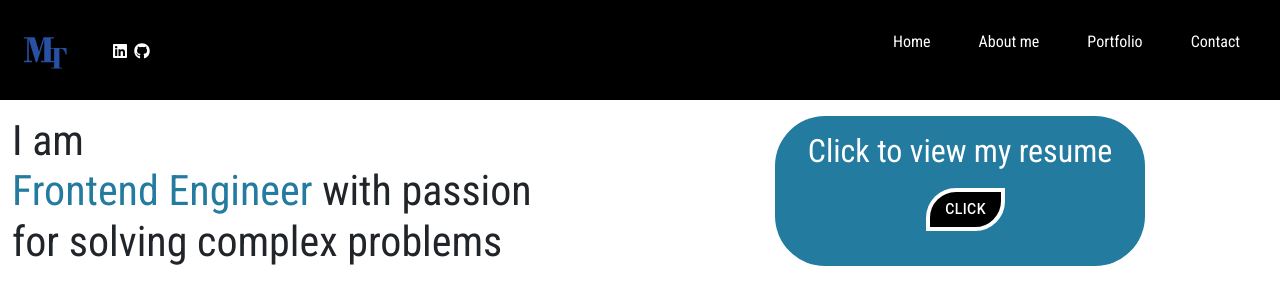
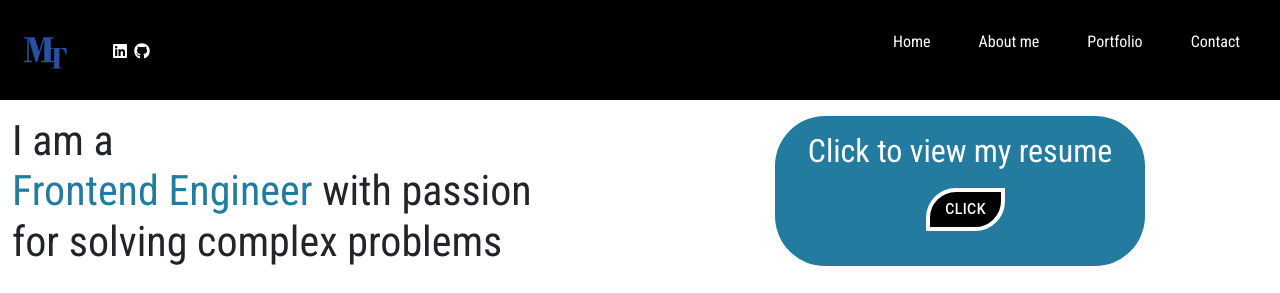
Before and after one commit to Tosin-Mayowa/my-portfolio, a React (Create React App) app: page / in a window 1280 px wide. Shown: the top 293 px of the page. Built offline with nearby package versions, Linux system fonts and the light colour scheme.

Commit message:
fix the heading

```diff
--- a/src/Component/Header/Header.js
+++ b/src/Component/Header/Header.js
@@ -23,7 +23,7 @@ const Header = () => {
        <div className="row">
           <div className="col-xs-12 col-md-6 col-lg-6 mt-3">
           <div>
-            <h1 className='Typo-left'>I am <br /> <span style={{ color: '#247ba0' }}>Frontend Engineer</span> with passion<br /> for solving complex problems</h1>
+            <h1 className='Typo-left'>I am a<br /> <span style={{ color: '#247ba0' }}>Frontend Engineer</span> with passion<br /> for solving complex problems</h1>
           </div>
             <div className='Avatar-div'>
               <Avatar style={{
```
